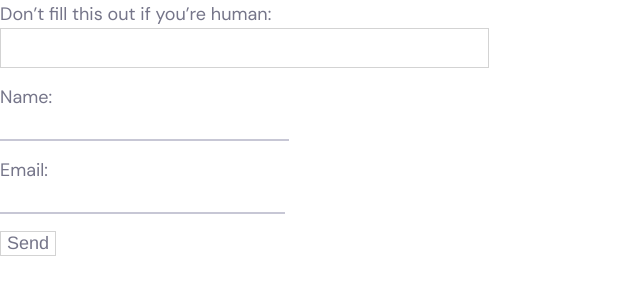
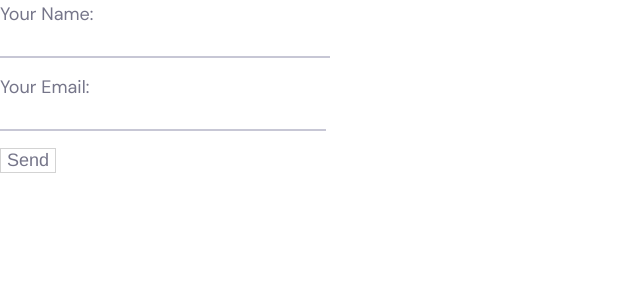
Before and after one commit to Suraj8558/my-site, a Next.js app: page /contact-us in a window 1280 px wide. Shown: the top 300 px of the page, without its empty margins (0-640 px from the left). Built offline with nearby package versions, Linux system fonts and the light colour scheme.

Commit message:
update form

```diff
--- /dev/null
+++ b/pages/contact-us.js
@@ -0,0 +1,55 @@
+// pages/contact.js
+import { useState } from 'react';
+
+export default function Contact() {
+  const [formData, setFormData] = useState({
+    name: '',
+    email: '',
+  });
+
+  const handleChange = (e) => {
+    const { name, value } = e.target;
+    setFormData({ ...formData, [name]: value });
+  };
+
+  const handleSubmit = (e) => {
+    e.preventDefault();
+    const form = e.target;
+
+    fetch("/", {
+      method: "POST",
+      headers: { "Content-Type": "application/x-www-form-urlencoded" },
+      body: new URLSearchParams(new FormData(form)).toString(),
+    })
+      .then(() => console.log("Form successfully submitted"))
+      .catch((error) => alert(error));
+  };
+
+  return (
+    <form
+      name="contact"
+      method="POST"
+      data-netlify="true"
+      data-netlify-honeypot="bot-field"
+      onSubmit={handleSubmit}
+    >
+      <input type="hidden" name="form-name" value="contact" />
+      <p hidden>
+        <label>Don’t fill this out if you’re human: <input name="bot-field" /></label>
+      </p>
+      <p>
+        <label>
+          Your Name: <input type="text" name="name" onChange={handleChange} />
+        </label>
+      </p>
+      <p>
+        <label>
+          Your Email: <input type="email" name="email" onChange={handleChange} />
+        </label>
+      </p>
+      <p>
+        <button type="submit">Send</button>
+      </p>
+    </form>
+  );
+}
--- a/pages/contact-us.tsx
+++ /dev/null
@@ -1,79 +0,0 @@
-import { useState, ChangeEvent, FormEvent } from 'react';
-
-interface FormData {
-  name: string;
-  email: string;
-}
-
-export default function Form() {
-  const [formData, setFormData] = useState<FormData>({
-    name: '',
-    email: ''
-  });
-  const [submitted, setSubmitted] = useState(false);
-  const [error, setError] = useState(false);
-
-  const handleChange = (e: ChangeEvent<HTMLInputElement | HTMLTextAreaElement>) => {
-    const { name, value } = e.target;
-    setFormData({ ...formData, [name]: value });
-  };
-
-  const handleSubmit = async (e: FormEvent<HTMLFormElement>) => {
-    e.preventDefault();
-
-    const form = e.currentTarget;
-    const formDataToSend = new FormData(form);
-
-    // Debug: Log the formDataToSend entries
-    // for (let [key, value] of formDataToSend?.entries()) {
-    //   console.log(`${key}: ${value}`);
-    // }
-
-    console.log("formDataToSend", formDataToSend);
-
-    try {
-      const response = await fetch('/', {
-        method: 'POST',
-        headers: { 'Content-Type': 'application/x-www-form-urlencoded' },
-        body: new URLSearchParams(formDataToSend as any).toString()
-      });
-
-      if (response.ok) {
-        setSubmitted(true);
-      } else {
-        setError(true);
-      }
-    } catch (error) {
-      setError(true);
-    }
-  };
-
-  return (
-    <form
-      name="contact"
-      method="POST"
-      data-netlify="true"
-      netlify-honeypot="bot-field"
-      // data-netlify-recaptcha="true"
-      onSubmit={handleSubmit}
-      id="contact"
-    >
-      <input type="hidden" name="form-name" value="contact" />
-      <p className="hidden">
-        <label>Don’t fill this out if you’re human: <input name="bot-field" onChange={handleChange} /></label>
-      </p>
-      <p>
-        <label>Name: <input type="text" name="name" onChange={handleChange} required /></label>
-      </p>
-      <p>
-        <label>Email: <input type="email" name="email" onChange={handleChange} required /></label>
-      </p>
-      {/* <div data-netlify-recaptcha="true"></div> */}
-      <p>
-        <button type="submit">Send</button>
-      </p>
-      {submitted && <p>Form submitted successfully!</p>}
-      {error && <p>There was an error submitting the form.</p>}
-    </form>
-  );
-}
```
Also changed, not shown: 1 other file (tests, documents, lock files or other folders).
